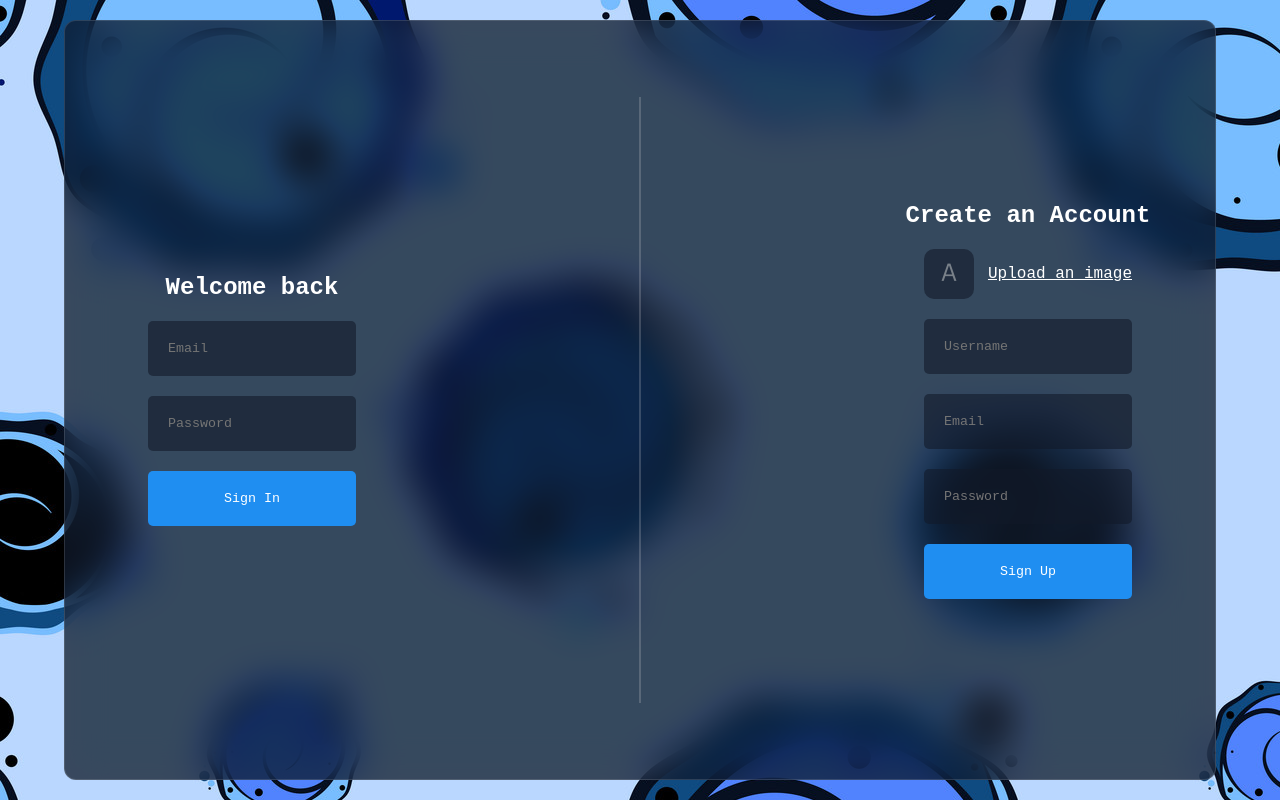
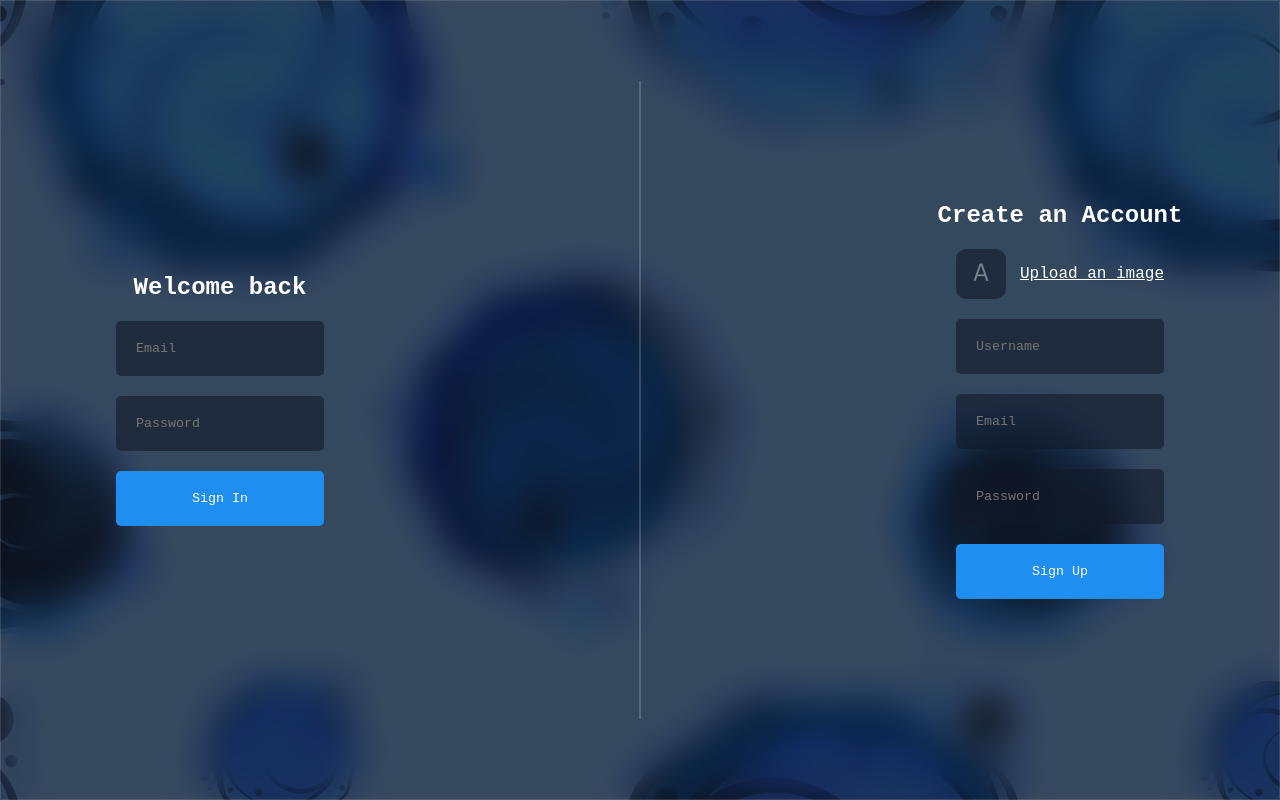
Before and after one commit to mavludacodes/firebase-chat, a React (Vite) app: page / in a window 1280 px wide. Built offline with nearby package versions, Linux system fonts and the light colour scheme; no server answers.

Commit message:
make container full

```diff
--- a/src/index.css
+++ b/src/index.css
@@ -16,11 +16,10 @@ body {
 }
 
 .container {
-  width: 90vw;
-  height: 95vh;
+  width: 100vw;
+  height: 100vh;
   background-color: rgba(17, 25, 40, 0.75);
   backdrop-filter: blur(19px) saturate(180%);
-  border-radius: 12px;
   border: 1px solid rgba(255, 255, 255, 0.125);
   display: flex;
 }
```
Also changed, not shown: src/components/login/login.css (+7 -0 lines).
